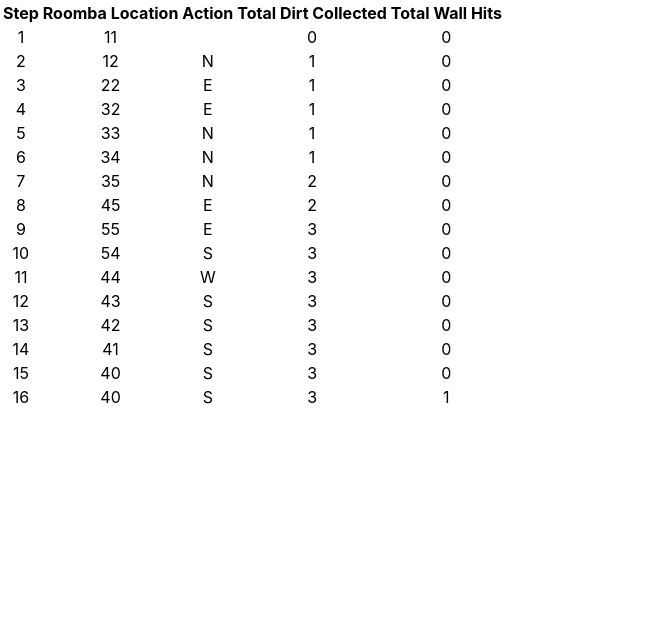
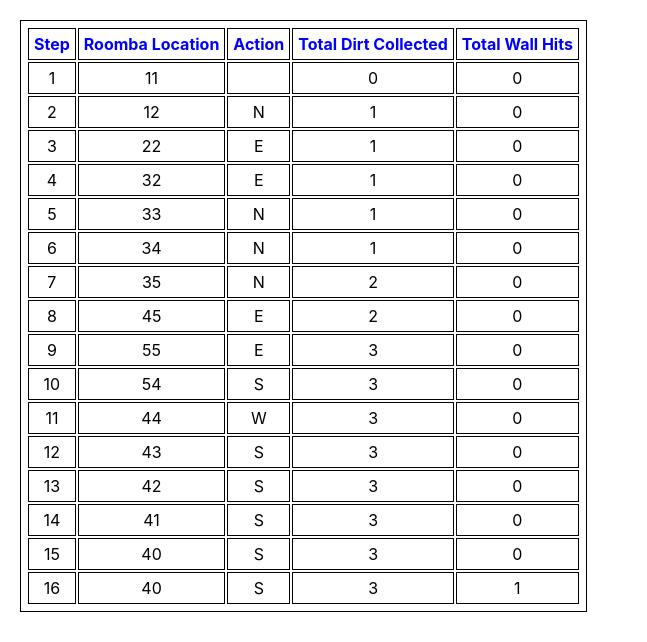
Before and after one commit to vaniri/roomba, a React (Create React App) app: page / in a window 1280 px wide. Shown: the top 642 px of the page, without its empty margins (0-647 px from the left). Built offline with nearby package versions, Linux system fonts and the light colour scheme.

Commit message:
split logic to separate components

```diff
--- a/src/App.css
+++ b/src/App.css
@@ -1,5 +1,6 @@
 .App {
   text-align: center;
+  margin: 20px;
 }
 
 .App-logo {
@@ -36,3 +37,12 @@
     transform: rotate(360deg);
   }
 }
+
+table, th, td {
+  border: 1px solid black;
+  padding: 5px
+}
+
+th {
+  color: blue;
+}
--- a/src/App.js
+++ b/src/App.js
@@ -1,54 +1,15 @@
-import React from 'react';
+import React, { useState } from 'react';
 import Table from './components/Table'
+import Route from './components/Route'
 import './App.css';
-import routeObj from './routeData';
 
 const App = () => {
 
-  let x = routeObj.initialRoombaLocation[0];
-  let y = routeObj.initialRoombaLocation[1];
-  const maxX = routeObj.roomDimensions[0];
-  const maxY = routeObj.roomDimensions[1];
-
-  let move = dir => {
-        if (dir === "N" && y < maxY - 1) {
-          y++;
-          return true;
-        } else if (dir === "S" && y > 0) {
-          y--;
-          return true;
-        } else if (dir === "W" && x > 0) {
-          x--;
-          return true;
-        } else if (dir === "E" && x < maxX - 1) {
-          x++;
-          return true;
-        }
-        return false;
-  }
-
-  let log = [
-    {step: 1, loc: [x, y], action: "", totalDirtCollected: 0, totalWallHits: 0}
-  ]
-
-  let hasCollected = () => {
-      return routeObj.dirtLocations.some(el => el[0] === x && el[1] === y);
-
-  }
-
-  routeObj.drivingInstructions.map( dir => {
-    let moved = move(dir);
-    let prev = log[log.length - 1];
-    let wallHits = prev.totalWallHits;
-    let dirtCollected = prev.totalDirtCollected;
-    if (!moved) { wallHits++; }
-    if (hasCollected()) {dirtCollected++; }
-    let next = {step: prev.step + 1, loc: [x, y], action: dir, totalDirtCollected: dirtCollected, totalWallHits: wallHits};
-    log.push(next);
-  });
+const [ log, setLog ] = useState([]);
 
   return (
     <div className="App">
+      <Route setLog={setLog}/>
       <Table log={log}/>
     </div>
   );
--- /dev/null
+++ b/src/components/Route.js
@@ -0,0 +1,60 @@
+import React, { useEffect } from 'react';
+import routeObj from '../routeData';
+
+const Route = ({ setLog }) => {
+    let x = routeObj.initialRoombaLocation[0];
+    let y = routeObj.initialRoombaLocation[1];
+    const maxX = routeObj.roomDimensions[0];
+    const maxY = routeObj.roomDimensions[1];
+
+    let move = dir => {
+        if (dir === "N" && y < maxY - 1) {
+            y++;
+            return true;
+        } else if (dir === "S" && y > 0) {
+            y--;
+            return true;
+        } else if (dir === "W" && x > 0) {
+            x--;
+            return true;
+        } else if (dir === "E" && x < maxX - 1) {
+            x++;
+            return true;
+        }
+        return false;
+    }
+
+    let hasCollected = () => {
+        return routeObj.dirtLocations.some(el => el[0] === x && el[1] === y);
+
+    }
+
+    let log = [{ step: 1, loc: [x, y], action: "", totalDirtCollected: 0, totalWallHits: 0 }];
+
+    routeObj.drivingInstructions.map(dir => {
+        let prev = log[log.length - 1];
+        let wallHits = prev.totalWallHits;
+        let dirtCollected = prev.totalDirtCollected;
+
+        if (!move(dir)) { wallHits++; }
+        if (hasCollected()) { dirtCollected++; }
+
+        let next = {
+            step: prev.step + 1,
+            loc: [x, y],
+            action: dir,
+            totalDirtCollected: dirtCollected,
+            totalWallHits: wallHits
+        };
+
+        log.push(next);
+    });
+
+    useEffect(() => setLog(log), []);
+
+    return (
+        <div></div>
+    )
+}
+
+export default Route;
```
